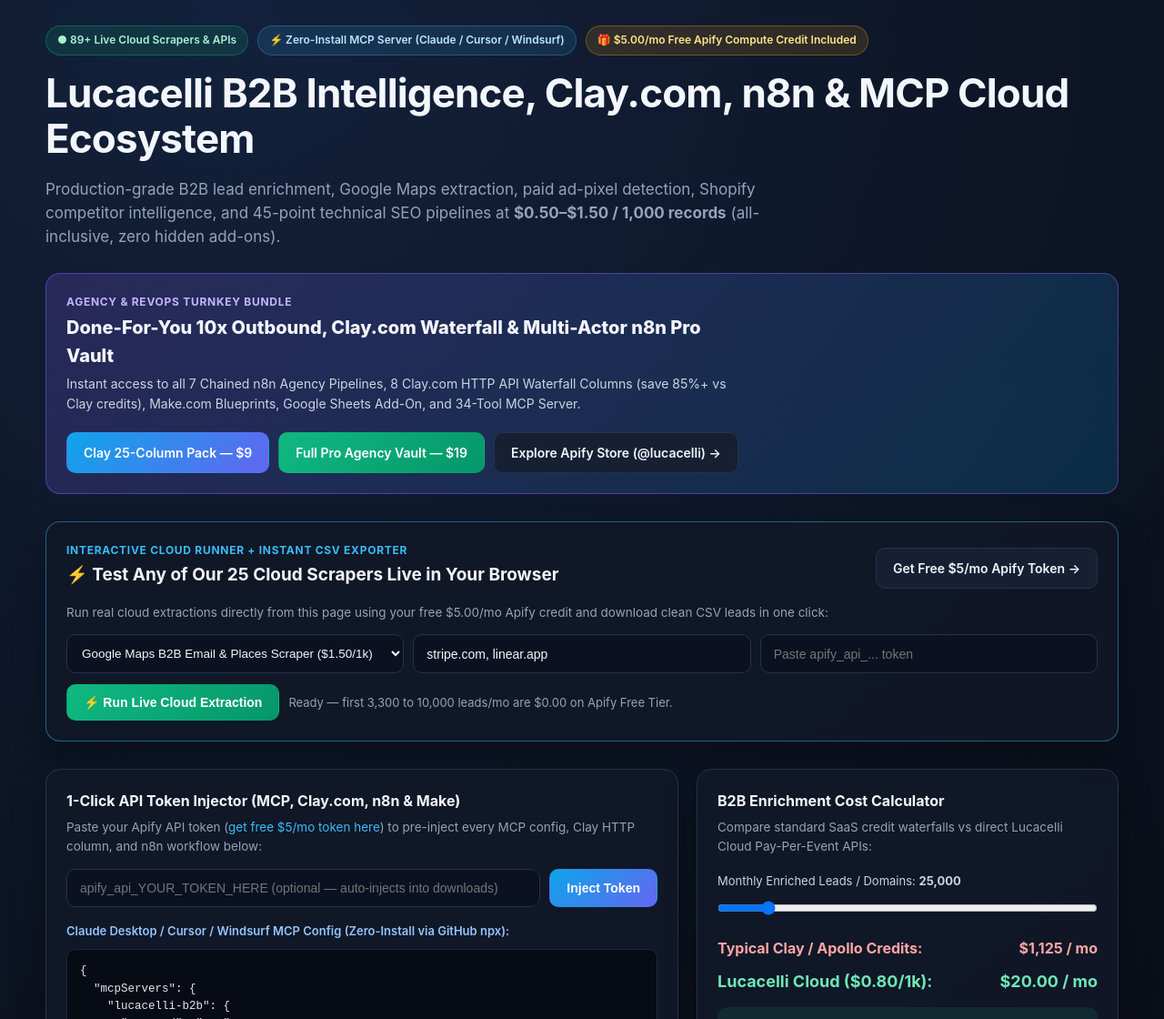
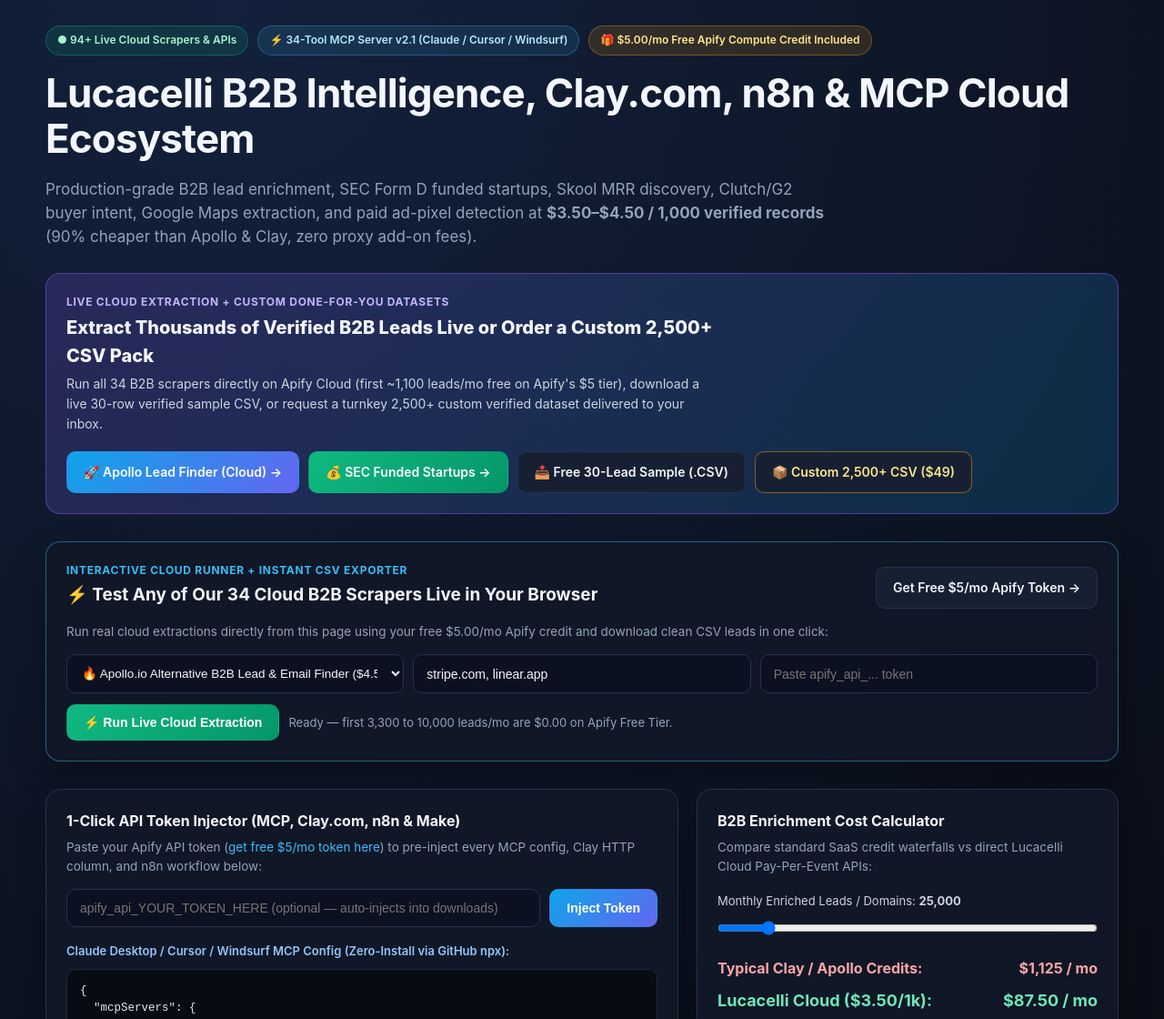
Before and after one commit to ocakciomursel-pixel/b2b-domain-contact-tech-enricher, a plain HTML site: page index.html in a window 1280 px wide. Shown: the top 1120 px of the page at 91% size. Drawn offline with Linux system fonts and the light colour scheme; no server answers.

Commit message:
feat: sync v2.1.1 cloud runner & live 30-row verified sample CSV

```diff
--- a/index.html
+++ b/index.html
@@ -92,26 +92,27 @@
 <body>
   <div class="container">
     <div class="badge-row">
-      <span class="pill green">● 89+ Live Cloud Scrapers & APIs</span>
-      <span class="pill">⚡ Zero-Install MCP Server (Claude / Cursor / Windsurf)</span>
+      <span class="pill green">● 94+ Live Cloud Scrapers & APIs</span>
+      <span class="pill">⚡ 34-Tool MCP Server v2.1 (Claude / Cursor / Windsurf)</span>
       <span class="pill amber">🎁 $5.00/mo Free Apify Compute Credit Included</span>
     </div>
 
     <h1>Lucacelli B2B Intelligence, Clay.com, n8n & MCP Cloud Ecosystem</h1>
     <p class="subtitle">
-      Production-grade B2B lead enrichment, Google Maps extraction, paid ad-pixel detection, Shopify competitor intelligence, and 45-point technical SEO pipelines at <strong>$0.50–$1.50 / 1,000 records</strong> (all-inclusive, zero hidden add-ons).
+      Production-grade B2B lead enrichment, SEC Form D funded startups, Skool MRR discovery, Clutch/G2 buyer intent, Google Maps extraction, and paid ad-pixel detection at <strong>$3.50–$4.50 / 1,000 verified records</strong> (90% cheaper than Apollo &amp; Clay, zero proxy add-on fees).
     </p>
 
     <div class="pro-banner">
-      <div style="max-width: 740px;">
-        <div style="font-size: 12px; font-weight: 700; color: #c4b5fd; text-transform: uppercase; letter-spacing: 0.06em;">Agency & RevOps Turnkey Bundle</div>
-        <div style="font-size: 20px; font-weight: 800; margin: 4px 0;">Done-For-You 10x Outbound, Clay.com Waterfall & Multi-Actor n8n Pro Vault</div>
-        <div style="font-size: 14px; color: #cbd5e1;">Instant access to all 7 Chained n8n Agency Pipelines, 8 Clay.com HTTP API Waterfall Columns (save 85%+ vs Clay credits), Make.com Blueprints, Google Sheets Add-On, and 34-Tool MCP Server.</div>
+      <div style="max-width: 720px;">
+        <div style="font-size: 12px; font-weight: 700; color: #c4b5fd; text-transform: uppercase; letter-spacing: 0.06em;">Live Cloud Extraction + Custom Done-For-You Datasets</div>
+        <div style="font-size: 20px; font-weight: 800; margin: 4px 0;">Extract Thousands of Verified B2B Leads Live or Order a Custom 2,500+ CSV Pack</div>
+        <div style="font-size: 14px; color: #cbd5e1;">Run all 34 B2B scrapers directly on Apify Cloud (first ~1,100 leads/mo free on Apify's $5 tier), download a live 30-row verified sample CSV, or request a turnkey 2,500+ custom verified dataset delivered to your inbox.</div>
       </div>
       <div style="display:flex; gap:10px; flex-wrap:wrap;">
-        <a class="btn btn-primary" href="https://buy.polar.sh/polar_cl_lDIkQ1BPDRI7qCNwAxGz8U0HlRs2higwma1EL1EYP5C" target="_blank" rel="noopener">Clay 25-Column Pack — $9</a>
-        <a class="btn btn-emerald" href="https://buy.polar.sh/polar_cl_j0IOeyioFqMjcNZRqTo0Cqk6HGslU1yArpHUV47NP1j" target="_blank" rel="noopener">Full Pro Agency Vault — $19</a>
-        <a class="btn btn-outline" href="https://apify.com/lucacelli" target="_blank" rel="noopener">Explore Apify Store (@lucacelli) →</a>
+        <a class="btn btn-primary" href="https://apify.com/lucacelli/apollo-b2b-leads-email-finder" target="_blank" rel="noopener">🚀 Apollo Lead Finder (Cloud) →</a>
+        <a class="btn btn-emerald" href="https://apify.com/lucacelli/pitchbook-crunchbase-funded-startups-scraper" target="_blank" rel="noopener">💰 SEC Funded Startups →</a>
+        <a class="btn btn-outline" href="./sample-leads-30-verified.csv" download>📥 Free 30-Lead Sample (.CSV)</a>
+        <a class="btn btn-outline" style="border-color: rgba(245,158,11,0.5); color:#fde68a;" href="mailto:ocakciomursel@gmail.com?subject=Custom%202500%2B%20Verified%20B2B%20Leads%20CSV%20Order%20(%2449)&body=Hi%2C%20I%20want%20to%20order%20a%20custom%202%2C500%2B%20verified%20B2B%20leads%20CSV%20dataset%20(%2449).%0A%0ATarget%20Niche%2FIndustry%3A%20%0ATarget%20Location%3A%20">📦 Custom 2,500+ CSV ($49)</a>
       </div>
     </div>
 
@@ -120,15 +121,24 @@
       <div style="display:flex; justify-content:space-between; align-items:center; flex-wrap:wrap; gap:10px; margin-bottom:10px;">
         <div>
           <div style="font-size:12px; font-weight:700; color:#38bdf8; text-transform:uppercase; letter-spacing:0.06em;">Interactive Cloud Runner + Instant CSV Exporter</div>
-          <div class="wf-title" style="font-size:19px; margin-top:2px;">⚡ Test Any of Our 25 Cloud Scrapers Live in Your Browser</div>
+          <div class="wf-title" style="font-size:19px; margin-top:2px;">⚡ Test Any of Our 34 Cloud B2B Scrapers Live in Your Browser</div>
         </div>
         <a class="btn btn-outline" href="https://console.apify.com/settings/integrations" target="_blank" rel="noopener">Get Free $5/mo Apify Token →</a>
       </div>
       <p class="wf-desc">Run real cloud extractions directly from this page using your free $5.00/mo Apify credit and download clean CSV leads in one click:</p>
       <div style="display:grid; grid-template-columns: repeat(auto-fit, minmax(230px, 1fr)); gap:10px; margin-bottom:12px;">
         <select id="pgActorSelect" onchange="onPgActorChange()" style="padding:12px; border-radius:10px; border:1px solid var(--border); background:#0b1120; color:var(--text); font-size:13.5px;">
-          <option value="lucacelli~google-maps-scraper-places-emails-contacts-reviews" data-mode="queries" data-sample="dental clinic Austin TX">Google Maps B2B Email & Places Scraper ($1.50/1k)</option>
-            <option value="lucacelli~b2b-domain-contact-tech-enricher" data-mode="domains" data-sample="stripe.com, linear.app">B2B Company Domain Email, Phone & Tech Enricher ($0.80/1k)</option>
+          <option value="lucacelli~apollo-b2b-leads-email-finder" data-mode="queries" data-sample="B2B SaaS Austin, RevOps agency New York">🔥 Apollo.io Alternative B2B Lead &amp; Email Finder ($4.50/1k)</option>
+          <option value="lucacelli~pitchbook-crunchbase-funded-startups-scraper" data-mode="queries" data-sample="AI, SaaS">💰 SEC Form D / PitchBook Newly Funded Startups ($4.50/1k)</option>
+          <option value="lucacelli~skool-community-creator-leads-scraper" data-mode="queries" data-sample="ai agency, saas founders">🎓 Skool Community Creator &amp; Monthly MRR Scraper ($4.50/1k)</option>
+          <option value="lucacelli~clutch-b2b-agency-leads-scraper" data-mode="queries" data-sample="Marketing agency Austin">🏢 Clutch.co B2B Marketing &amp; Dev Agency Leads ($4.50/1k)</option>
+          <option value="lucacelli~g2-capterra-software-reviews-scraper" data-mode="queries" data-sample="Calendly, Pipedrive">⭐ G2 &amp; Capterra Software Reviews &amp; Buyer Intent ($4.50/1k)</option>
+          <option value="lucacelli~wellfound-startup-jobs-founders-scraper" data-mode="queries" data-sample="AI, Developer tools">🚀 Wellfound &amp; YC Actively Hiring Startups ($4.50/1k)</option>
+          <option value="lucacelli~google-ads-transparency-ad-spy-scraper" data-mode="domains" data-sample="monday.com, clickup.com">📢 Google Ads Transparency &amp; Multi-Pixel Ad Spy ($4.50/1k)</option>
+          <option value="lucacelli~cargurus-auto-dealer-leads-scraper" data-mode="locations" data-sample="Austin, TX">🚗 CarGurus &amp; Local Auto Dealership DMS Leads ($4.50/1k)</option>
+          <option value="lucacelli~whatnot-ebay-live-seller-leads-scraper" data-mode="queries" data-sample="pokemon cards, vintage">🛍️ Whatnot &amp; Live Shopping Reseller Leads ($4.50/1k)</option>
+          <option value="lucacelli~google-maps-scraper-places-emails-contacts-reviews" data-mode="queries" data-sample="dental clinic Austin TX">Google Maps B2B Email &amp; Places Scraper ($4.50/1k)</option>
+            <option value="lucacelli~b2b-domain-contact-tech-enricher" data-mode="domains" data-sample="stripe.com, linear.app">B2B Company Domain Email, Phone &amp; Tech Enricher ($4.50/1k)</option>
             <option value="lucacelli~master-360-b2b-company-deep-dossier-enricher" data-mode="domains" data-sample="stripe.com, linear.app">360° B2B Company Intelligence Dossier Builder ($0.80/1k)</option>
             <option value="lucacelli~bulk-email-verifier-mx-syntax" data-mode="emails" data-sample="founders@linear.app, hello@vercel.com">Bulk Email MX, Syntax & Disposable Verifier ($0.50/1k)</option>
             <option value="lucacelli~cold-email-icebreaker-scraper" data-mode="domains" data-sample="stripe.com, linear.app">Cold Email Personalized Icebreaker Generator ($0.50/1k)</option>
@@ -265,9 +275,9 @@
         <label style="font-size:13px; color:#cbd5e1;">Monthly Enriched Leads / Domains: <strong id="leadCountLabel">25,000</strong></label>
         <input id="leadSlider" type="range" min="1000" max="200000" step="1000" value="25000" style="width:100%; margin: 10px 0 16px;" oninput="updateCalc()" />
         <div class="roi-row" style="color:#fca5a5;"><span>Typical Clay / Apollo Credits:</span><span id="clayCost">$1,125 / mo</span></div>
-        <div class="roi-row" style="color:#6ee7b7; font-size:18px; margin-top:10px;"><span>Lucacelli Cloud ($0.80/1k):</span><span id="ourCost">$20.00 / mo</span></div>
+        <div class="roi-row" style="color:#6ee7b7; font-size:18px; margin-top:10px;"><span>Lucacelli Cloud ($3.50/1k):</span><span id="ourCost">$87.50 / mo</span></div>
         <div style="margin-top:14px; padding:10px 12px; border-radius:10px; background:rgba(16,185,129,0.12); font-size:13px; color:#a7f3d0;">
-          Net Savings: <strong id="netSavings">$1,105 / month (98% cheaper)</strong> — plus your first <strong>6,250 domains/mo are $0.00</strong> with Apify's $5 free monthly credit!
+          Net Savings: <strong id="netSavings">$1,038 / month (92% cheaper)</strong> — plus your first <strong>~1,400 domains/mo are $0.00</strong> with Apify's $5 free monthly credit!
         </div>
       </div>
     </div>
@@ -396,11 +406,11 @@
       const n = Number(document.getElementById('leadSlider').value);
       document.getElementById('leadCountLabel').textContent = n.toLocaleString();
       const clay = Math.round((n / 1000) * 45);
-      const ours = ((n / 1000) * 0.8).toFixed(2);
+      const ours = ((n / 1000) * 3.5).toFixed(2);
       const save = Math.max(0, Math.round(clay - Number(ours)));
       document.getElementById('clayCost').textContent = '$' + clay.toLocaleString() + ' / mo';
       document.getElementById('ourCost').textContent = '$' + ours + ' / mo';
-      document.getElementById('netSavings').textContent = '$' + save.toLocaleString() + ' / month (98% cheaper)';
+      document.getElementById('netSavings').textContent = '$' + save.toLocaleString() + ' / month (92% cheaper)';
     }
 
     function renderActors() {
```
Also changed, not shown: sample-leads-30-verified.csv (added, +25 -0 lines).
